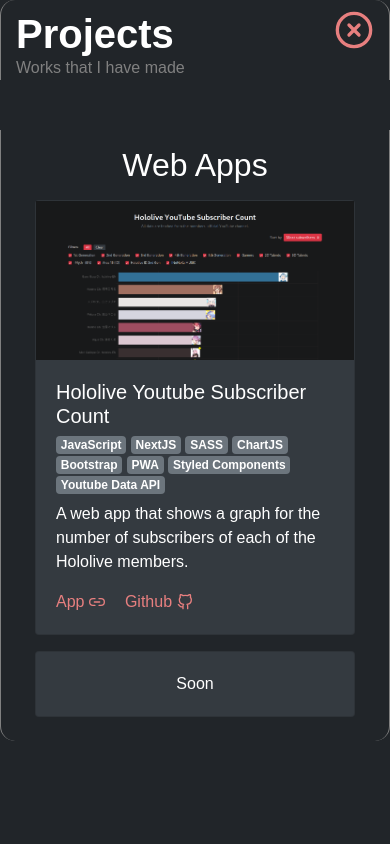
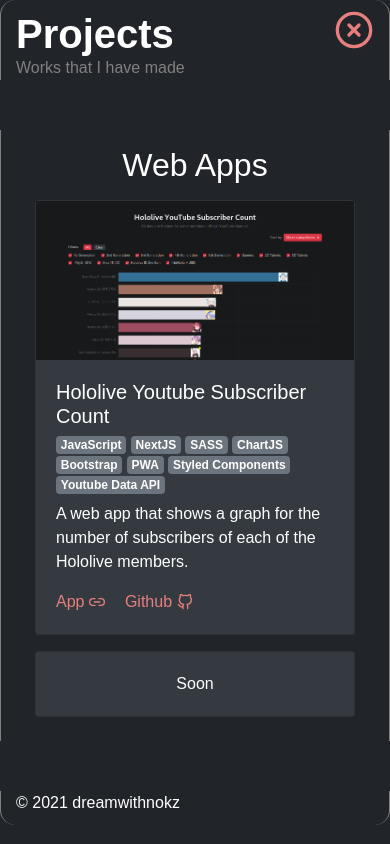
Before and after one commit to DreamWithNokz/nokz-portfolio, a Next.js app: page /projects in a window 390 px wide. Built offline with nearby package versions, Linux system fonts and the light colour scheme.

Commit message:
Add footer

```diff
--- a/pages/about.js
+++ b/pages/about.js
@@ -132,6 +132,10 @@ const About = () => {
           <p className="about__position">Junior Software Engineer</p>
         </div>
       </Container>
+
+      <Container className="text-left footer">
+        &#169; 2021 dreamwithnokz
+      </Container>
     </>
   );
 };
--- a/pages/contact.js
+++ b/pages/contact.js
@@ -86,6 +86,10 @@ const Contact = () => {
           </Col>
         </Row>
       </Container>
+
+      <Container className="text-left footer">
+        &#169; 2021 dreamwithnokz
+      </Container>
     </>
   );
 };
--- a/pages/projects.js
+++ b/pages/projects.js
@@ -71,6 +71,10 @@ const Projects = () => (
         </Col>
       </Row>
     </Container>
+
+    <Container className="text-left footer">
+      &#169; 2021 dreamwithnokz
+    </Container>
   </>
 );
 
--- a/styles/globals.scss
+++ b/styles/globals.scss
@@ -136,13 +136,12 @@ hr.separator {
 .page-content {
   border-left: 1px solid gray;
   border-right: 1px solid gray;
-  border-bottom-left-radius: 15px;
-  border-bottom-right-radius: 15px;
   margin-top: 50px;
   color: white;
-  margin-bottom: 30px;
+  margin-bottom: 50px;
   padding-top: 10px;
   padding-bottom: 10px;
+  min-height: calc(100vh - 260px);
 }
 
 .about {
@@ -186,12 +185,22 @@ hr.separator {
   }
 }
 
+.footer {
+  border-left: 1px solid gray;
+  border-right: 1px solid gray;
+  border-bottom-left-radius: 15px;
+  border-bottom-right-radius: 15px;
+  padding-bottom: 10px;
+  margin-bottom: 10px;
+  color: white;
+}
+
 @media (max-width: 600px) {
   .page-header {
     margin-top: 0px;
   }
 
-  .page-content {
+  .footer {
     margin-bottom: 0px;
   }
 }
```
